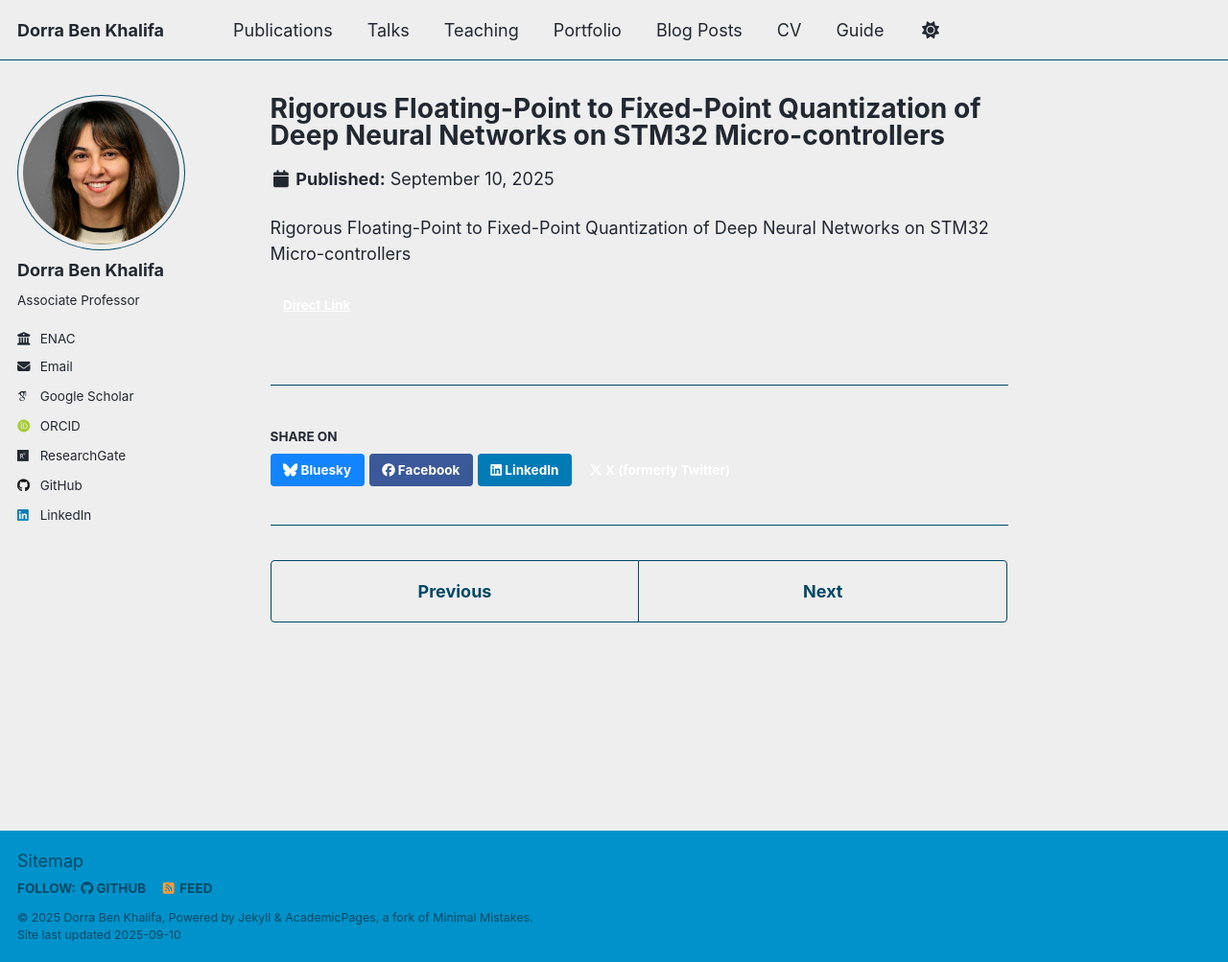
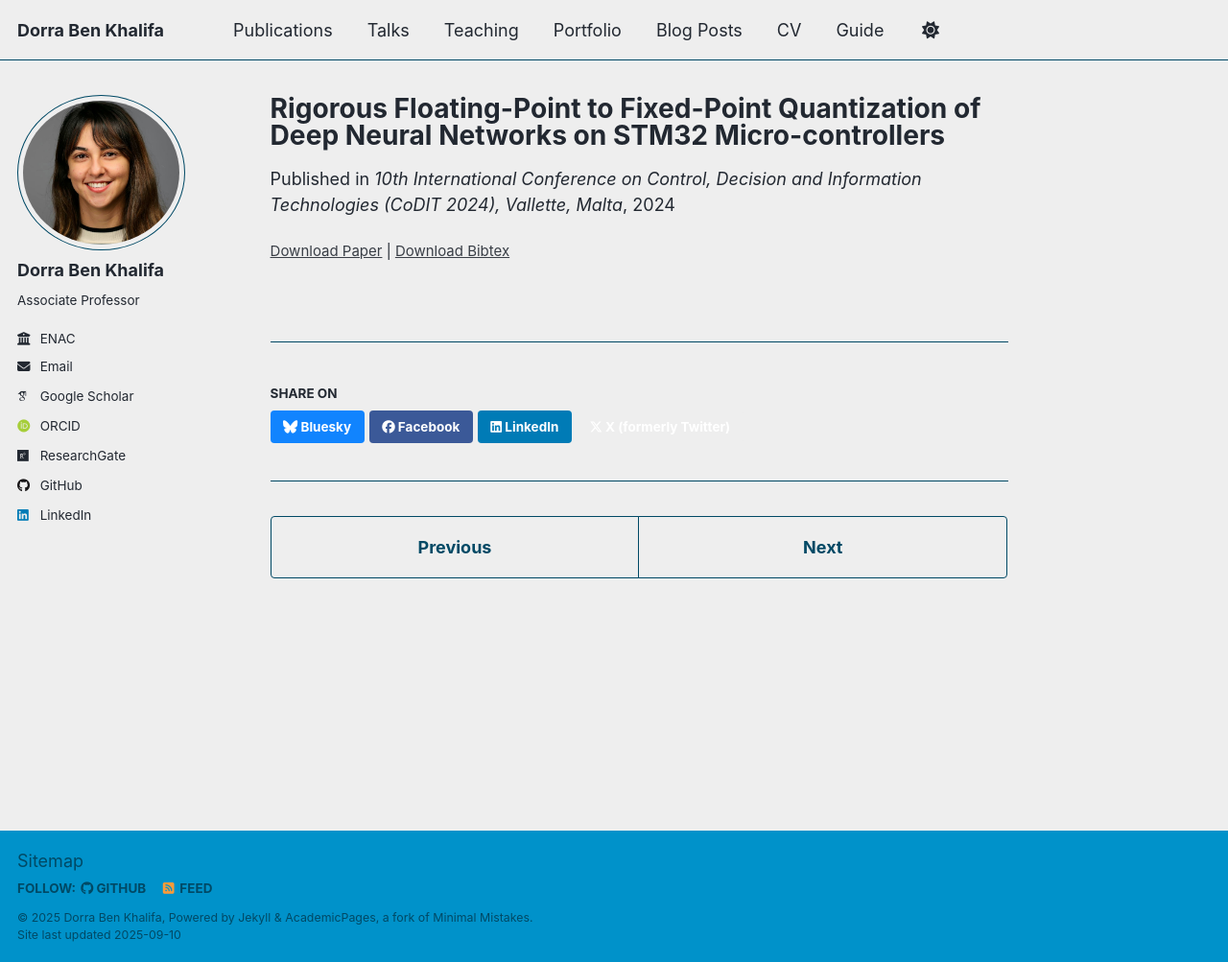
Before and after one commit to dbenkhalifa/dbenkhalifa.github.io, a Jekyll site: the page built from _publications/2024-RigorousFloating-PointtoFix.md, in a window 1280 px wide and 1003 px high. Shown: the whole window at 96% size. Built offline with Jekyll 4.4.1, drawn with Linux system fonts in a browser that asks for light colours; some web fonts are replaced; a script that is not in the unit is left out.

Commit message:
Update 2024-RigorousFloating-PointtoFix.md

```diff
--- a/_publications/2024-RigorousFloating-PointtoFix.md
+++ b/_publications/2024-RigorousFloating-PointtoFix.md
@@ -1,13 +1,15 @@
 ---
-title: "Rigorous Floating-Point to Fixed-Point Quantization of Deep Neural
-Networks on STM32 Micro-controllers"
-authors: "Dorra Ben Khalifa and
-Matthieu Martel"
-conference: "10th International Conference on Control, Decision and Information
-Technologies, CoDIT 2024, Vallette, Malta, July 1-4, 2024"
+title: "Rigorous Floating-Point to Fixed-Point Quantization of Deep Neural Networks on STM32 Micro-controllers"
+collection: publications
+category: conferences
+permalink: /publication/2024-RigorousFloating-PointtoFix
+date: 2024-07-01
+venue: "10th International Conference on Control, Decision and Information Technologies (CoDIT 2024), Vallette, Malta"
+paperurl: "https://doi.org/10.1109/CoDIT62066.2024.10708400"
+bibtexurl: "https://dblp.org/rec/conf/codit/KhalifaM24.bib"
+authors:
+  - "Dorra Ben Khalifa"
+  - "Matthieu Martel"
+conference: "CoDIT 2024"
 year: 2024
-link: "https://doi.org/10.1109/CoDIT62066.2024.10708400"
 ---
-
-Rigorous Floating-Point to Fixed-Point Quantization of Deep Neural
-Networks on STM32 Micro-controllers
```
